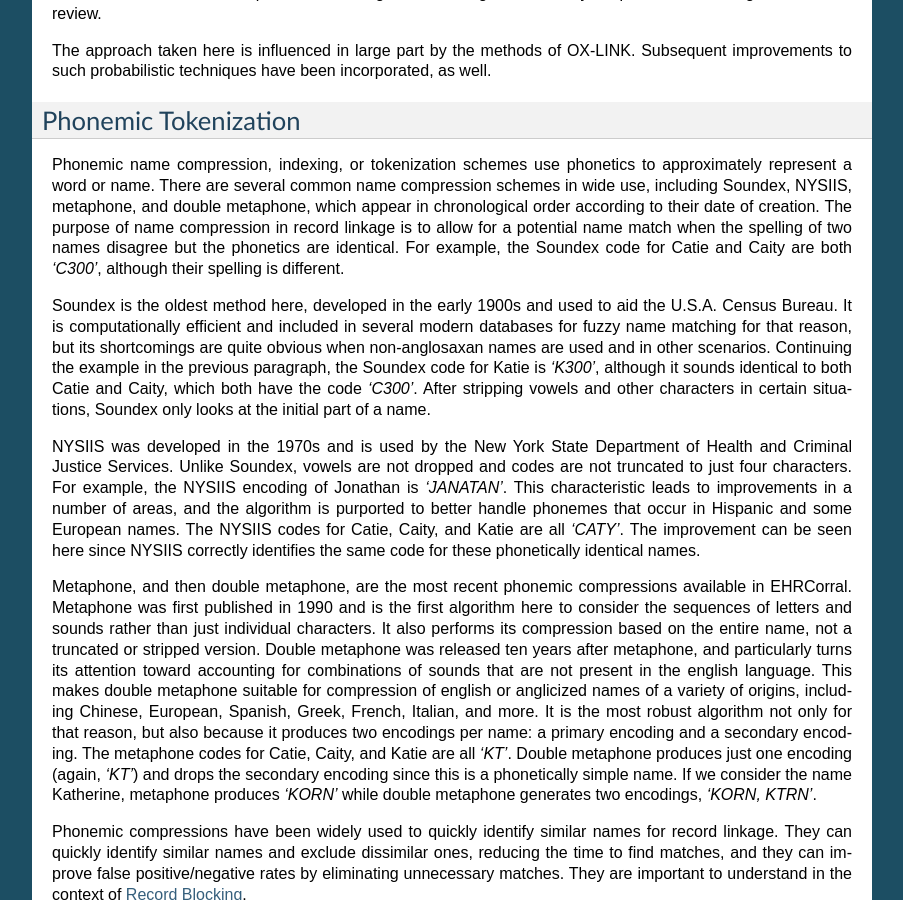
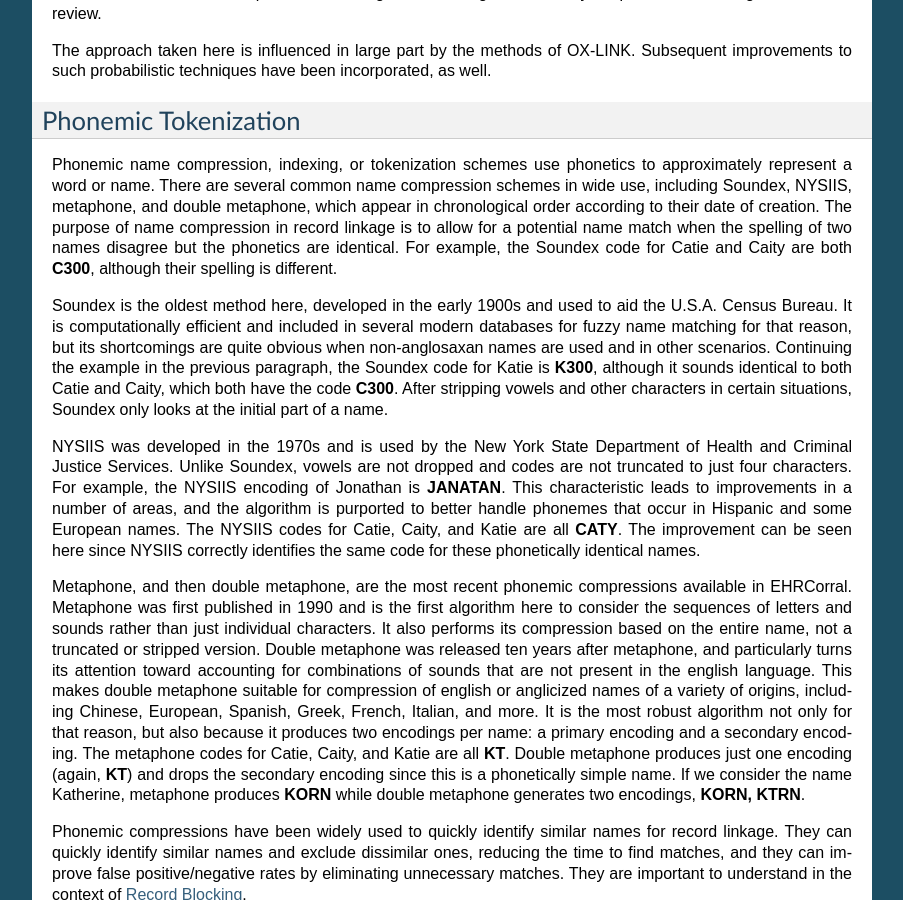
Before and after one commit to nsh87/ehrcorral, a Sphinx documentation site: the page built from docs/overview.rst, in a window 1280 px wide and 900 px high, scrolled down 630 px. Shown: the whole window, without its empty margins (198-1101 px from the left). Built offline with Sphinx 7.4.7, drawn with Linux system fonts in a browser that asks for light colours.

```diff
--- a/docs/overview.rst
+++ b/docs/overview.rst
@@ -54,25 +54,25 @@ double metaphone, which appear in chronological order according to their date of
 creation. The purpose of name compression in record linkage is to allow for a
 potential name match when the spelling of two names disagree but the
 phonetics are identical. For example, the Soundex code for Catie and Caity
-are both `'C300'`, although their spelling is different.
+are both **C300**, although their spelling is different.
 
 Soundex is the oldest method here, developed in the early 1900s and used to aid
 the U.S.A. Census Bureau. It is computationally efficient and included in
 several modern databases for fuzzy name matching for that reason, but its
 shortcomings are quite obvious when non-anglosaxan names are used and in other
 scenarios. Continuing the example in the previous paragraph, the Soundex code
-for Katie is `'K300'`, although it sounds identical to both Catie and Caity,
-which both have the code `'C300'`. After stripping vowels and other
+for Katie is **K300**, although it sounds identical to both Catie and Caity,
+which both have the code **C300**. After stripping vowels and other
 characters in certain situations, Soundex only looks at the initial part of a
 name.
 
 NYSIIS was developed in the 1970s and is used by the New York State Department
 of Health and Criminal Justice Services. Unlike Soundex, vowels are not dropped
 and codes are not truncated to just four characters. For example, the NYSIIS
-encoding of Jonathan is `'JANATAN'`. This characteristic leads to improvements
+encoding of Jonathan is **JANATAN**. This characteristic leads to improvements
 in a number of areas, and the algorithm is purported to better handle phonemes
 that occur in Hispanic and some European names. The NYSIIS codes for Catie,
-Caity, and Katie are all `'CATY'`. The improvement can be seen here since NYSIIS
+Caity, and Katie are all **CATY**. The improvement can be seen here since NYSIIS
 correctly identifies the same code for these phonetically identical names.
 
 Metaphone, and then double metaphone, are the most recent phonemic compressions
@@ -87,10 +87,10 @@ of a variety of origins, including Chinese, European, Spanish, Greek, French,
 Italian, and more. It is the most robust algorithm not only for that reason, but
 also because it produces two encodings per name: a primary encoding and a
 secondary encoding. The metaphone codes for Catie, Caity, and Katie are all
-`'KT'`. Double metaphone produces just one encoding (again, `'KT'`) and drops
+**KT**. Double metaphone produces just one encoding (again, **KT**) and drops
 the secondary encoding since this is a phonetically simple name. If we consider
-the name Katherine, metaphone produces `'KORN'` while double metaphone generates
-two encodings, `'KORN, KTRN'`.
+the name Katherine, metaphone produces **KORN** while double metaphone generates
+two encodings, **KORN, KTRN**.
 
 Phonemic compressions have been widely used to quickly identify similar names
 for record linkage. They can quickly identify similar names and exclude
```
